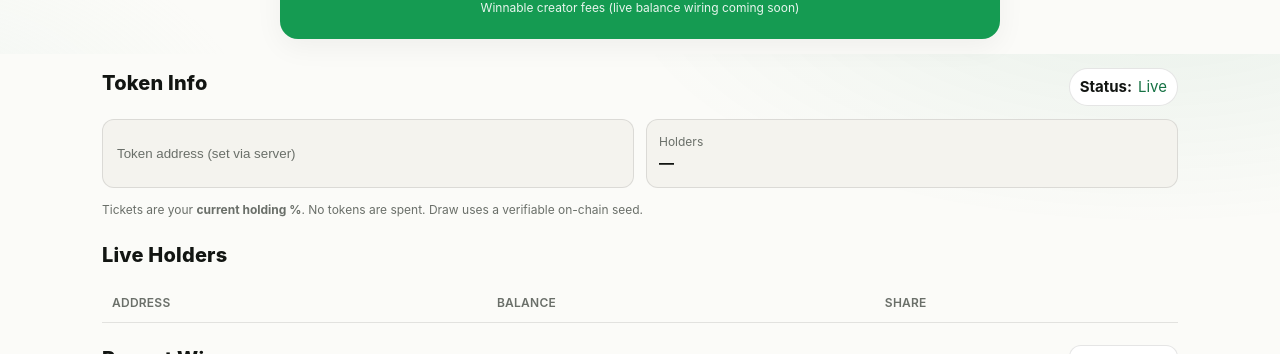
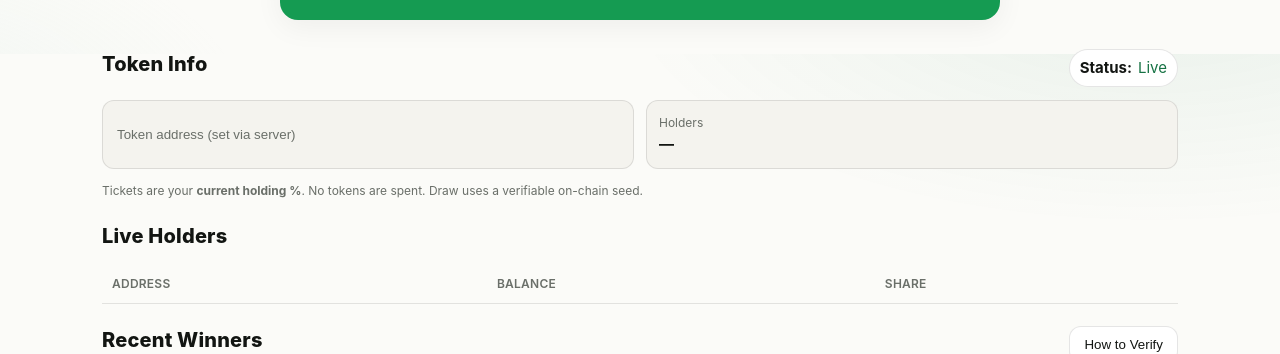
Before and after one commit to project-aicgs/SlashPumpPot, a plain HTML site: page index.html in a window 1280 px wide. Shown: the part 746-1100 px from the top of the page. Drawn offline with Linux system fonts and the light colour scheme; no server answers.

Commit message:
deleting test message under fees

```diff
--- a/index.html
+++ b/index.html
@@ -244,7 +244,6 @@
     <section class="fee-hero" aria-labelledby="feeTitle">
       <h2 id="feeTitle" class="fee-title">Fees</h2>
       <div class="fee-amount" id="feeAmount">$0.00</div>
-      <div class="fee-sub">Winnable creator fees (live balance wiring coming soon)</div>
     </section>
 
     <!-- Main Grid -->
```
